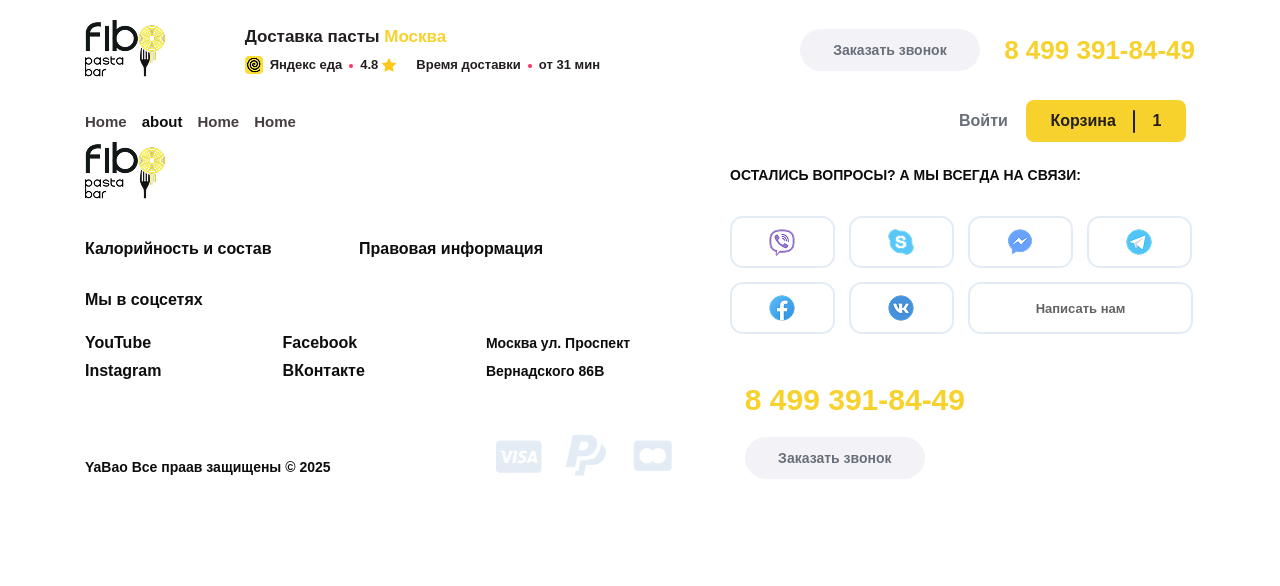
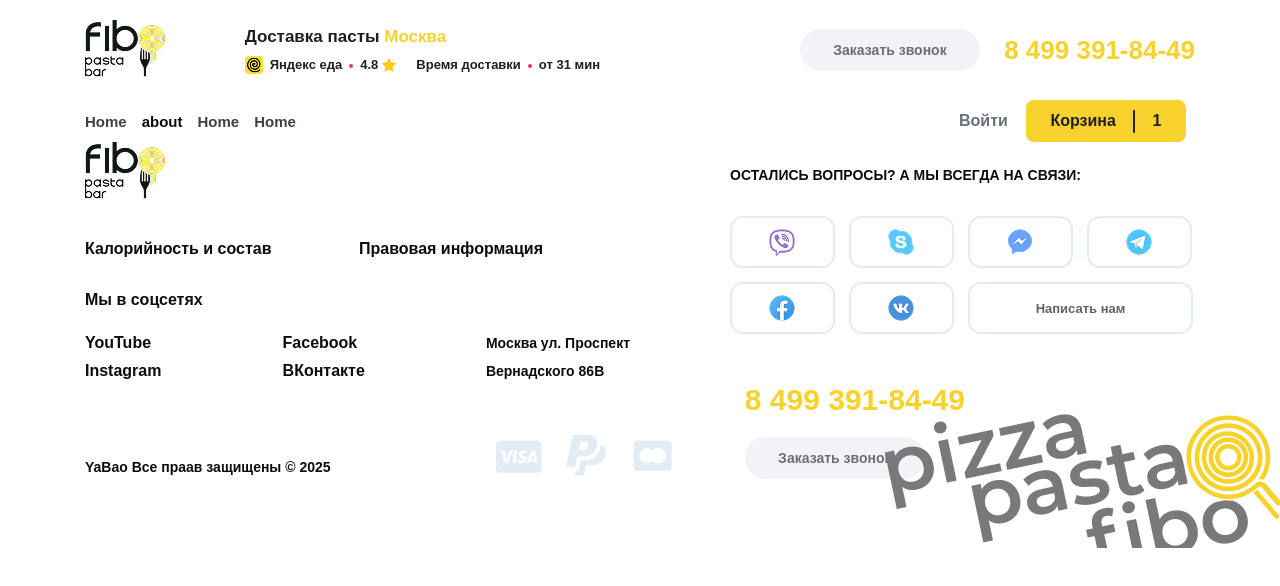
Before and after one commit to ZhigarMosta/FibPastaBar, a Vue app: page / in a window 1280 px wide. Shown: the top 586 px of the page. Built offline with nearby package versions, Linux system fonts and the light colour scheme; the HTML template or start-up script is replaced by a standard one.

Commit message:
centering updated

```diff
--- a/src/components/widgets/Footer.vue
+++ b/src/components/widgets/Footer.vue
@@ -104,6 +104,7 @@
                 </div>
             </div>
         </div>
+        <img class="background" src="/src/assets/img/background/footer.png" alt="background">
     </footer>
 </template>
 <style scoped>
@@ -115,6 +116,20 @@
 @font-face {
     font-family: "Montserrat-SemiBold";
     src: url("../../assets/fonts/Montserrat-SemiBold.ttf") format("ttf");
+}
+
+.social-network--wrapper,
+.bottom-block--container {
+    z-index: 200;
+}
+
+.background {
+    display: block;
+    position: absolute;
+    right: 0;
+    /* bottom: 0; */
+    margin-top: -70px;
+    z-index: 1;
 }
 
 footer {
```
Also changed, not shown: src/assets/img/background/footer.png (added).
